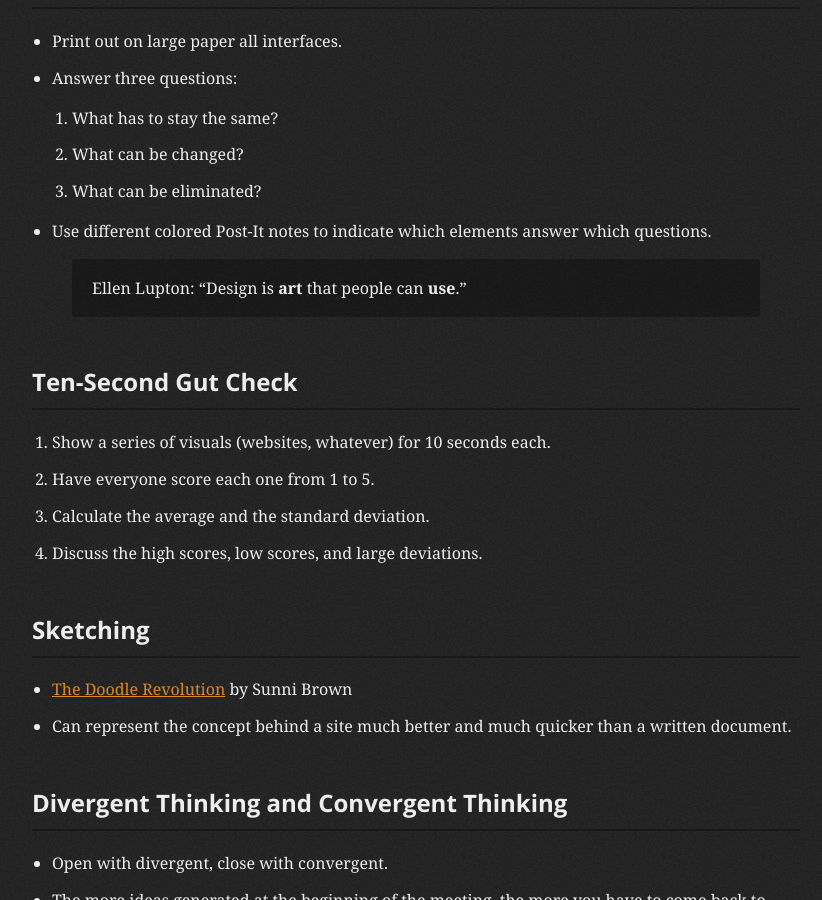
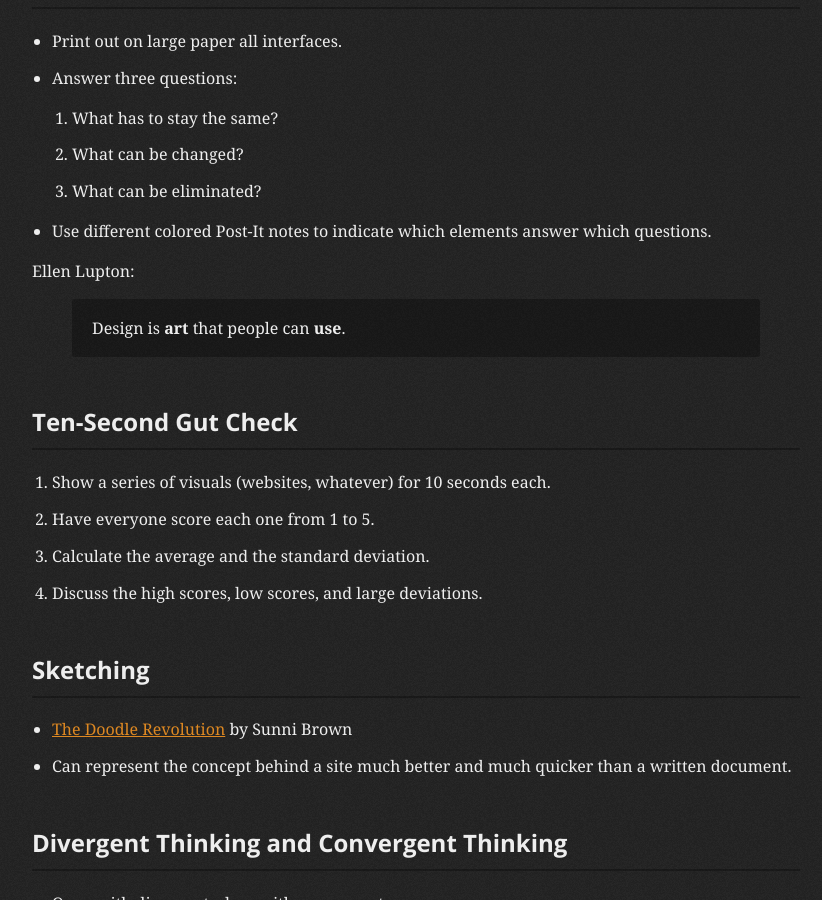
Before and after one commit to jgarber623/sketchnotes.sixtwothree.org, a Jekyll site: the page built from _posts/2012-08-07-designing-meetings-to-work-for-design.md, in a window 1280 px wide and 900 px high, scrolled down 1642 px. Shown: the whole window, without its empty margins (224-1046 px from the left). Built offline with Jekyll 4.4.1, drawn with Linux system fonts in a browser that asks for light colours.

Commit message:
Minor copy edit.

```diff
--- a/_posts/2012-08-07-designing-meetings-to-work-for-design.md
+++ b/_posts/2012-08-07-designing-meetings-to-work-for-design.md
@@ -55,7 +55,9 @@ Presented by [Kevin M. Hoffman](http://kevinmhoffman.com/).
 	3. What can be eliminated?
 - Use different colored Post-It notes to indicate which elements answer which questions.
 
-> Ellen Lupton: "Design is **art** that people can **use**."
+Ellen Lupton:
+
+> Design is **art** that people can **use**.
 
 ## Ten-Second Gut Check ##
 
```
